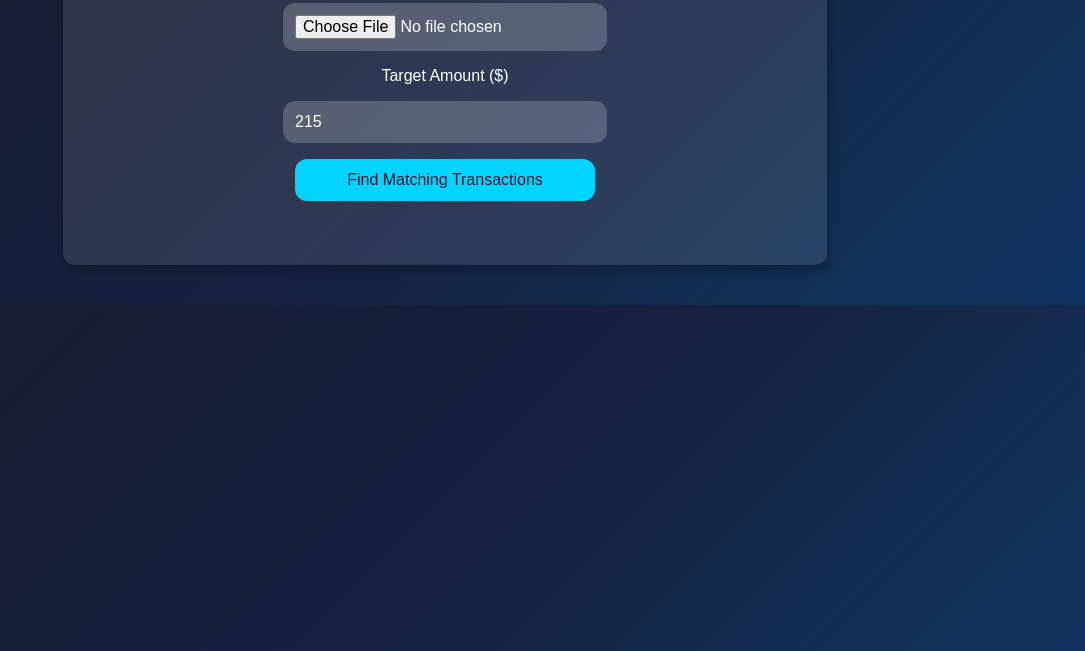
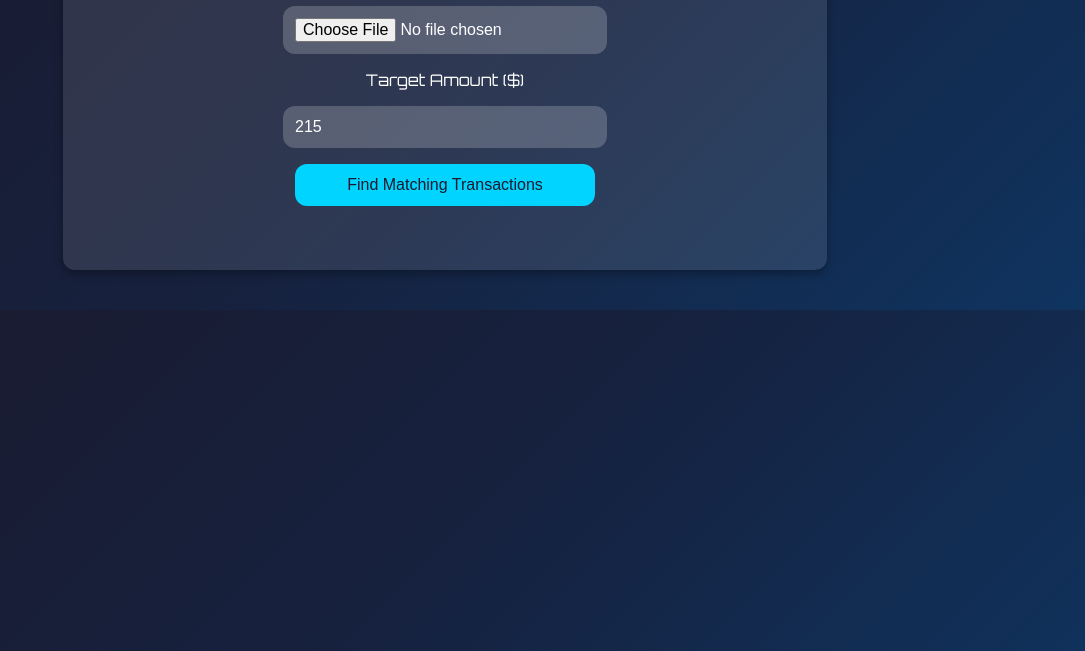
Before and after one commit to pwalsh8/accountingpro, a plain HTML site: page RealAutoVouch.html in a window 1280 px wide. Shown: the part 149-800 px from the top of the page, without its empty margins (195-1280 px from the left). Drawn offline with nearby package versions, Linux system fonts and the light colour scheme.

Commit message:
Update RealAutoVouch.html

```diff
--- a/RealAutoVouch.html
+++ b/RealAutoVouch.html
@@ -6,6 +6,8 @@
     <title>Transaction Vouching Tool</title>
     <script src="https://cdnjs.cloudflare.com/ajax/libs/PapaParse/5.3.0/papaparse.min.js"></script>
     <style>
+        @import url('https://fonts.googleapis.com/css2?family=Orbitron:wght@400;700&display=swap');
+
         body {
             font-family: 'Orbitron', sans-serif;
             background: linear-gradient(135deg, #1a1a2e, #16213e, #0f3460);
```
